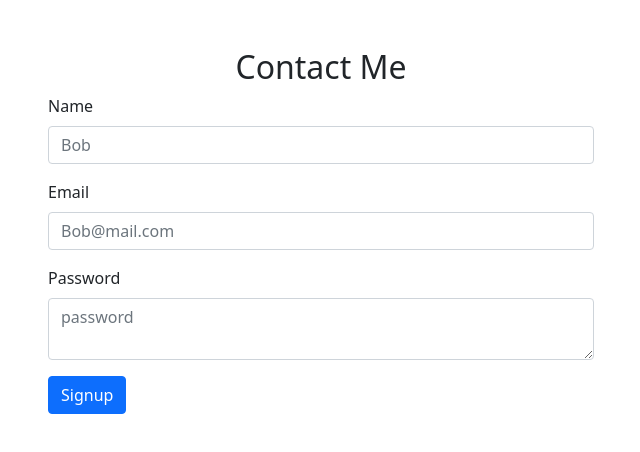
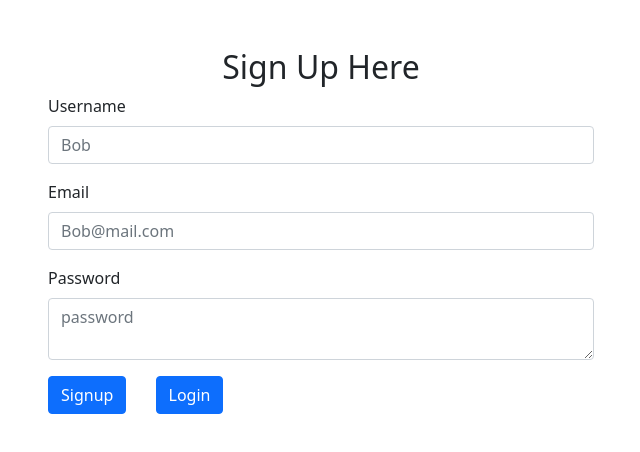
Before and after one commit to SowmyaNagayya/friendly-group-chats, a React (Create React App) app in the folder client/: page / in a window 1280 px wide. Shown: the top 452 px of the page, without its empty margins (319-959 px from the left). Built offline with nearby package versions, Linux system fonts and the light colour scheme.

Commit message:
updated signup page component added in header component and some changes

```diff
--- a/client/src/components/Signup.js
+++ b/client/src/components/Signup.js
@@ -45,10 +45,10 @@ export default function Signup() {
       <div className="container my-5">
         <div className="row justify-content-center">
           <div className="col-6">
-            <h2 className="text-center">Contact Me</h2>
+            <h2 className="text-center">Sign Up Here</h2>
             <form>
               <div className="mb-3">
-                <label htmlFor="nameInput" className="form-label">Name</label>
+                <label htmlFor="nameInput" className="form-label">Username</label>
                 <input type="text" className="form-control" value={formData.username} name="username" placeholder="Bob"onChange={handleInputChange} />
                 {/* <p style={errorStyle}>{errorMessageUsername}</p> */}
               </div>
@@ -66,6 +66,9 @@ export default function Signup() {
               </div>
 
             <button type="submit" className="btn btn-primary" onClick={handleFormSubmit}>Signup</button>
+            &nbsp;&nbsp;&nbsp;
+            &nbsp;&nbsp;&nbsp;
+            <button type="submit" className="btn btn-primary" >Login</button>
 
           </form>
           {errorMessage && (
```
